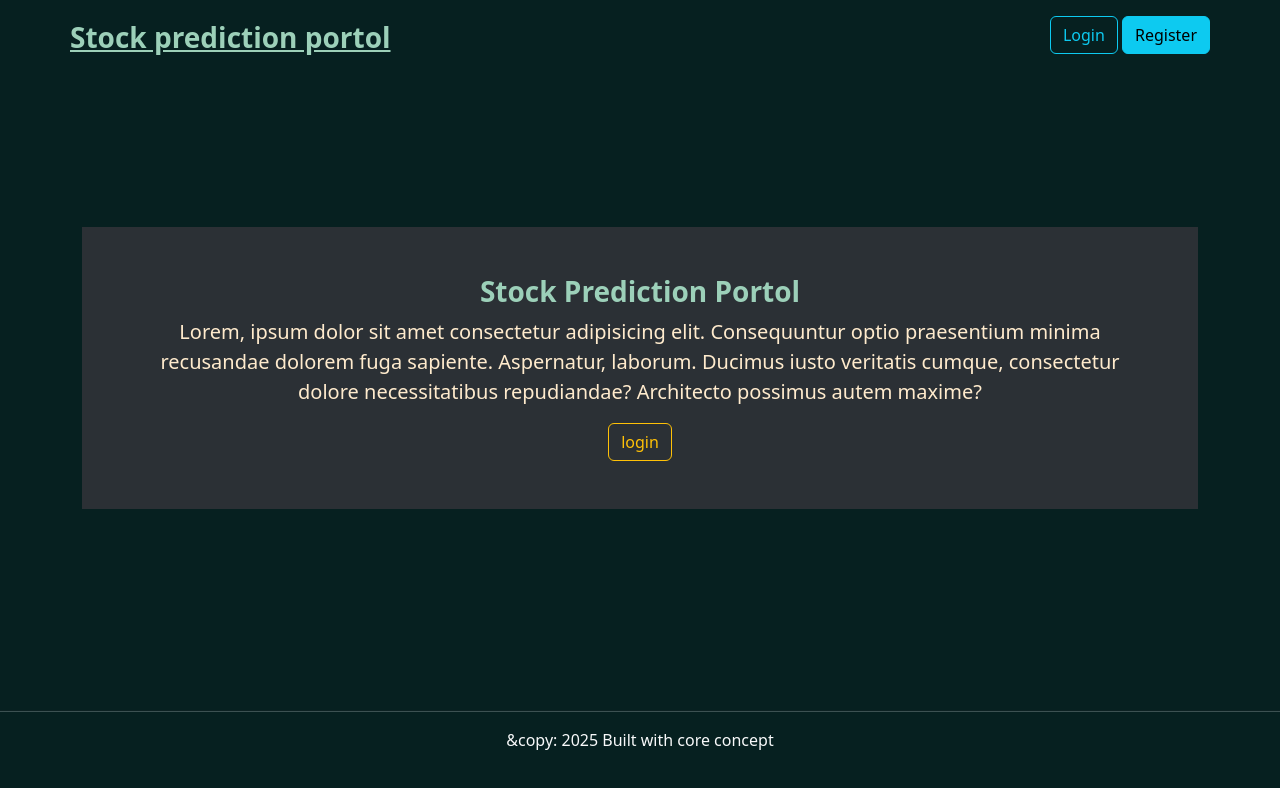
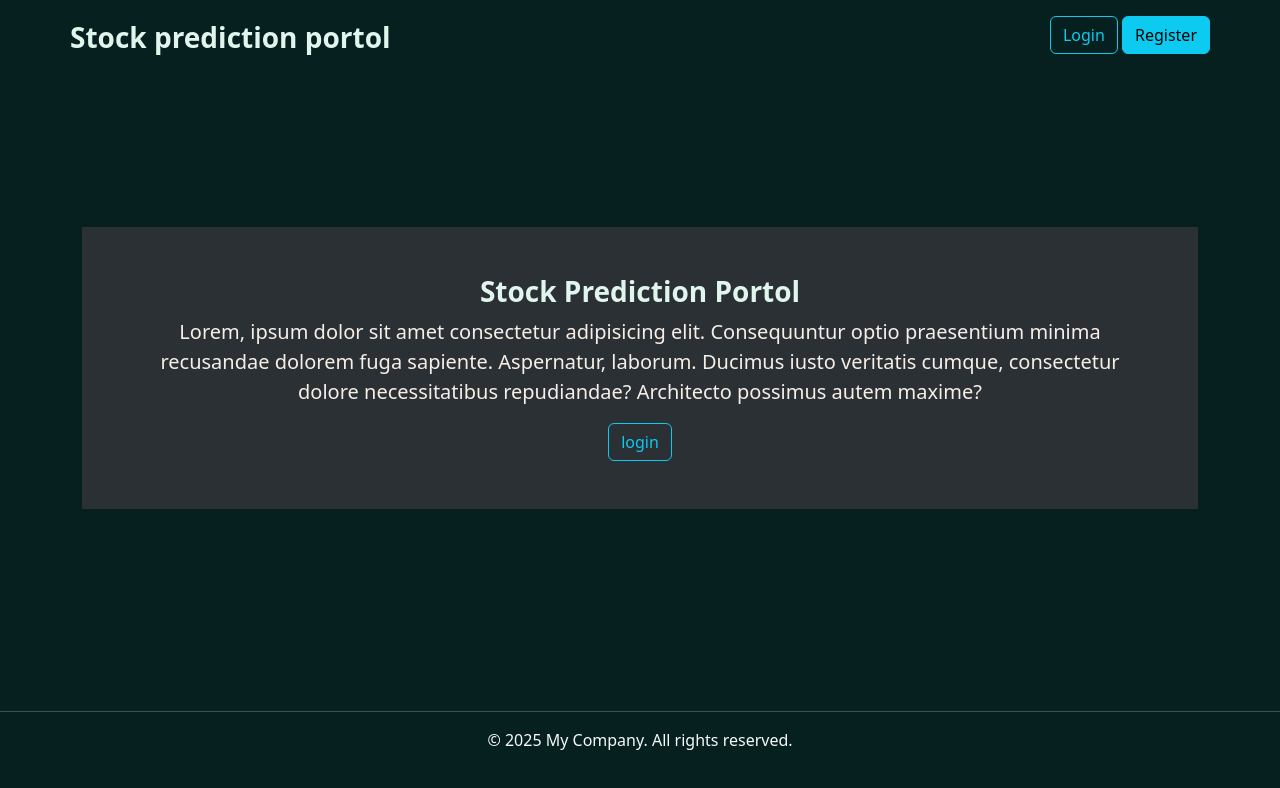
Before and after one commit to Niteshpanday05/stock-prediction, a React (Vite) app in the folder frontend-react/: page / in a window 1280 px wide. Shown: the top 788 px of the page. Built offline with nearby package versions, Linux system fonts and the light colour scheme.

Commit message:
frontend complete

```diff
--- a/frontend-react/src/assets/css/style.css
+++ b/frontend-react/src/assets/css/style.css
@@ -11,7 +11,7 @@
 }
 
 .navbar-brand{
-  color: #9cd0b9;
+  color: #e3f8ee;
   font-size: 28px;
   font-weight: bold;
 
@@ -22,13 +22,16 @@
 }
 
 .title {
-  color: #9cd0b9;   /* Bootstrap primary blue */
+  color: #e0f5ec;   /* Bootstrap primary blue */
   font-size: 28px;
   font-weight: bold;
 
 }
+.title:hover {
+  color: #cbddf9; /* blue on hover */
+}
 
 .content{
-  color: blanchedalmond;
+  color: rgb(246, 239, 230);
   font-size: 10px;
 }
--- a/frontend-react/src/components/Footer.jsx
+++ b/frontend-react/src/components/Footer.jsx
@@ -4,7 +4,7 @@ const Footer = () => {
   return (
     <footer className='footer py-3 my-3'>
       <hr className='border-bottom'/>
-      <p className='text-light text-center'>&copy: 2025 Built with core concept</p>
+      <p className='text-light  text-center'> &copy; 2025 My Company. All rights reserved.</p>
     </footer>
   )
 }
--- a/frontend-react/src/components/Header.jsx
+++ b/frontend-react/src/components/Header.jsx
@@ -4,7 +4,7 @@ import Button from './Button'
 const Header = (props) => {
   return (
     <nav className='navbar container pt-3 pb-3 align-items-start'>
-      <a className='title text-decoration-none"' href ="" >Stock prediction portol</a>
+      <a className='title text-decoration-none' href ="" >Stock prediction portol</a>
       <div>
        <Button text='Login' class='btn-outline-info'/>
         &nbsp;
--- a/frontend-react/src/components/Main.jsx
+++ b/frontend-react/src/components/Main.jsx
@@ -9,7 +9,7 @@ const Main = () => {
         <h1 className=' title '>Stock Prediction Portol</h1>
         <p className='content lead'>Lorem, ipsum dolor sit amet consectetur adipisicing elit.
            Consequuntur optio praesentium minima recusandae dolorem fuga sapiente. Aspernatur, laborum. Ducimus iusto veritatis cumque, consectetur dolore necessitatibus repudiandae? Architecto possimus autem maxime?</p>
-             <Button text='login' class='btn-outline-warning' />
+             <Button text='login' class='btn-outline-info' />
       </div>
     </div>
     </>
```
